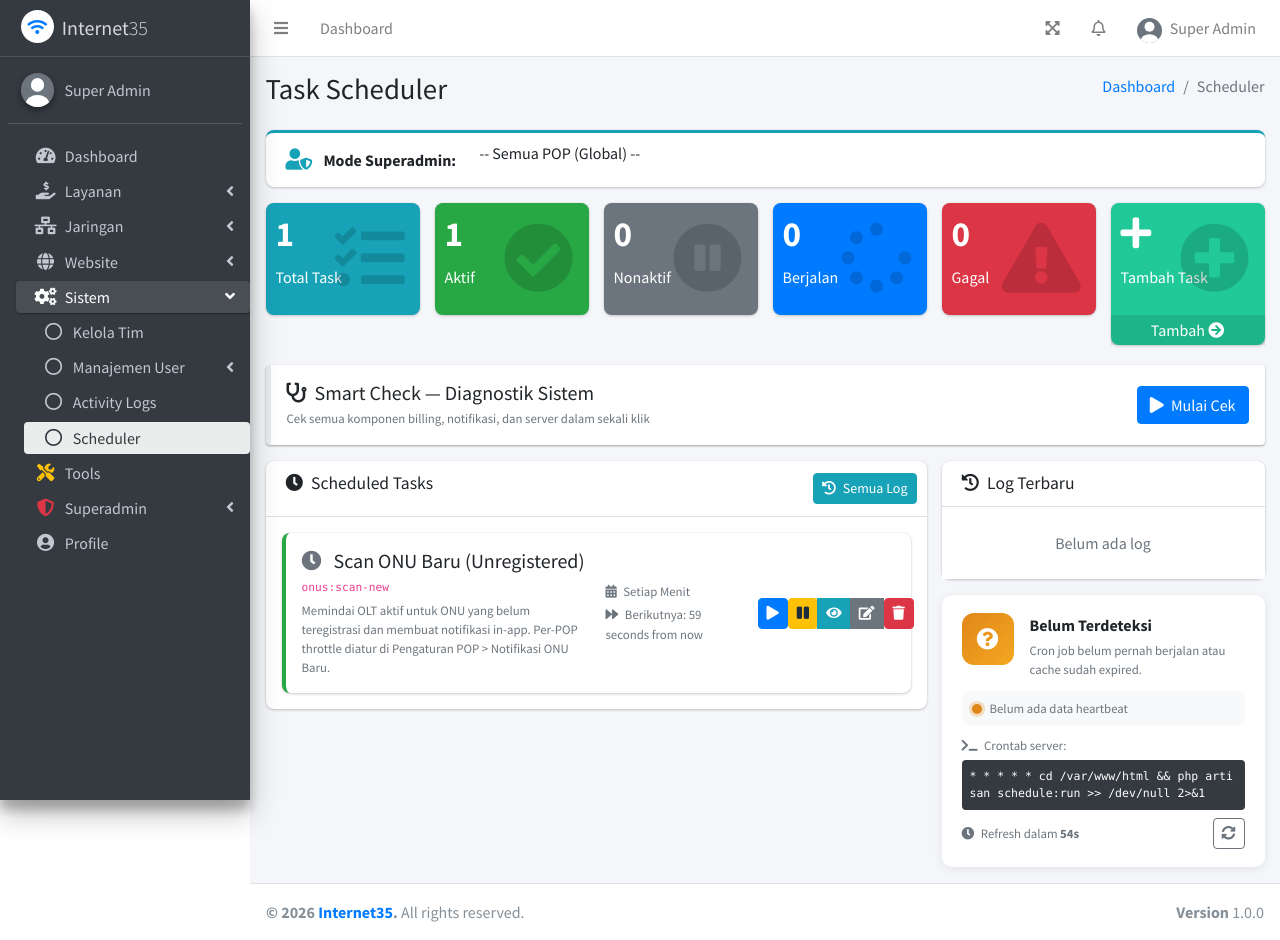
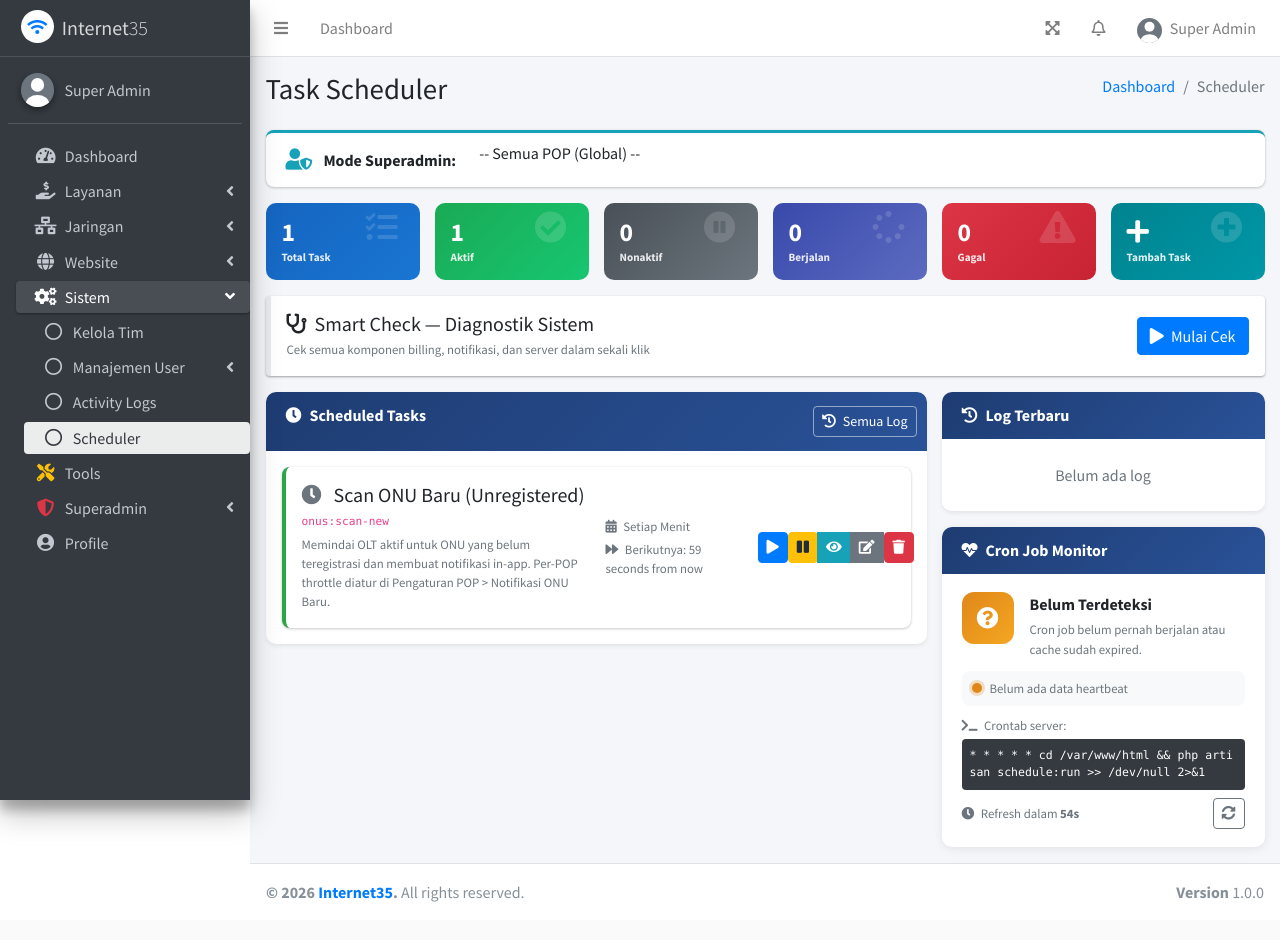
Before and after one commit to chandra35/internet35, a Laravel app: page /admin/scheduler in a window 1280 px wide. After the commit the page ends 902 px from the top, so only its background shows below. Run offline with Laravel 12, Linux system fonts and the light colour scheme; the visitor is signed in with stand-in values (Sample User, id 1); data comes from the database, SQL or seed files in the repository; data that the repository does not hold is empty; parts of the project's set-up code (start-up, migrations or seed data) failed here and were passed over; some libraries are stand-ins or nearby versions.

Commit message:
feat: restyle scheduler page to match customers page UI (gradient stat-cards, dark blue card headers)

```diff
--- a/resources/views/admin/scheduler/index.blade.php
+++ b/resources/views/admin/scheduler/index.blade.php
@@ -11,17 +11,34 @@
 
 @push('css')
 <style>
+    /* Portal-style stat cards (matches customers page) */
     .stat-card {
-        transition: all 0.3s ease;
+        border-radius: 10px; padding: 14px 16px 12px; color: #fff;
+        position: relative; overflow: hidden;
+        transition: transform 0.18s, box-shadow 0.18s;
+        display: block;
     }
-    .stat-card:hover {
-        transform: translateY(-3px);
-        box-shadow: 0 5px 15px rgba(0,0,0,0.1);
+    .stat-card:hover { transform: translateY(-3px); box-shadow: 0 7px 22px rgba(0,0,0,0.22); }
+    .stat-card .sc-icon { position: absolute; right: 12px; top: 10px; font-size: 32px; opacity: 0.14; pointer-events: none; }
+    .stat-card .sc-value { font-size: 1.6rem; font-weight: 700; line-height: 1.2; }
+    .stat-card .sc-label { font-size: 0.7rem; opacity: 0.88; margin-top: 2px; }
+    .stat-blue   { background: linear-gradient(135deg, #1565c0, #1976d2); }
+    .stat-green  { background: linear-gradient(135deg, #1aaa55, #17c671); }
+    .stat-grey   { background: linear-gradient(135deg, #495057, #6c757d); }
+    .stat-indigo { background: linear-gradient(135deg, #3949ab, #5c6bc0); }
+    .stat-red    { background: linear-gradient(135deg, #dc3545, #c82333); }
+    .stat-teal   { background: linear-gradient(135deg, #00838f, #0097a7); }
+    /* Scheduler card headers — dark blue gradient (matches customers page .card-customers) */
+    .card-scheduler { border: none !important; border-radius: 10px !important; overflow: hidden; }
+    .card-scheduler > .card-header {
+        background: linear-gradient(135deg, #1e3c72 0%, #2a5298 100%);
+        border-bottom: none; padding: 14px 20px;
     }
-    /* Cron Monitor Card — tools page style */
+    .card-scheduler > .card-header .card-title { color: white; font-size: 1rem; font-weight: 600; }
+    .card-scheduler > .card-header .btn { background: transparent; border-color: rgba(255,255,255,0.5); color: white; }
+    .card-scheduler > .card-header .btn:hover { background: rgba(255,255,255,0.15); }
+    /* Cron Monitor Card */
     .cron-card {
-        border: none;
-        border-radius: 10px;
         box-shadow: 0 2px 10px rgba(0,0,0,0.08);
         transition: box-shadow 0.2s, transform 0.2s;
     }
@@ -227,74 +244,47 @@
 @endif
 
 <!-- Statistics -->
-<div class="row">
-    <div class="col-lg-2 col-6">
-        <div class="small-box bg-info stat-card">
-            <div class="inner">
-                <h3>{{ $stats['total'] }}</h3>
-                <p>Total Task</p>
-            </div>
-            <div class="icon">
-                <i class="fas fa-tasks"></i>
-            </div>
+<div class="row mb-3">
+    <div class="col-6 col-lg-2 mb-2 mb-lg-0">
+        <div class="stat-card stat-blue">
+            <i class="fas fa-tasks sc-icon"></i>
+            <div class="sc-value">{{ $stats['total'] }}</div>
+            <div class="sc-label">Total Task</div>
         </div>
     </div>
-    <div class="col-lg-2 col-6">
-        <div class="small-box bg-success stat-card">
-            <div class="inner">
-                <h3>{{ $stats['enabled'] }}</h3>
-                <p>Aktif</p>
-            </div>
-            <div class="icon">
-                <i class="fas fa-check-circle"></i>
-            </div>
+    <div class="col-6 col-lg-2 mb-2 mb-lg-0">
+        <div class="stat-card stat-green">
+            <i class="fas fa-check-circle sc-icon"></i>
+            <div class="sc-value">{{ $stats['enabled'] }}</div>
+            <div class="sc-label">Aktif</div>
         </div>
     </div>
-    <div class="col-lg-2 col-6">
-        <div class="small-box bg-secondary stat-card">
-            <div class="inner">
-                <h3>{{ $stats['disabled'] }}</h3>
-                <p>Nonaktif</p>
-            </div>
-            <div class="icon">
-                <i class="fas fa-pause-circle"></i>
-            </div>
+    <div class="col-6 col-lg-2 mb-2 mb-lg-0">
+        <div class="stat-card stat-grey">
+            <i class="fas fa-pause-circle sc-icon"></i>
+            <div class="sc-value">{{ $stats['disabled'] }}</div>
+            <div class="sc-label">Nonaktif</div>
         </div>
     </div>
-    <div class="col-lg-2 col-6">
-        <div class="small-box bg-primary stat-card">
-            <div class="inner">
-                <h3>{{ $stats['running'] }}</h3>
-                <p>Berjalan</p>
-            </div>
-            <div class="icon">
-                <i class="fas fa-spinner"></i>
-            </div>
+    <div class="col-6 col-lg-2 mb-2 mb-lg-0">
+        <div class="stat-card stat-indigo">
+            <i class="fas fa-spinner sc-icon"></i>
+            <div class="sc-value">{{ $stats['running'] }}</div>
+            <div class="sc-label">Berjalan</div>
         </div>
     </div>
-    <div class="col-lg-2 col-6">
-        <div class="small-box bg-danger stat-card">
-            <div class="inner">
-                <h3>{{ $stats['failed'] }}</h3>
-                <p>Gagal</p>
-            </div>
-            <div class="icon">
-                <i class="fas fa-exclamation-triangle"></i>
-            </div>
+    <div class="col-6 col-lg-2 mb-2 mb-lg-0">
+        <div class="stat-card stat-red">
+            <i class="fas fa-exclamation-triangle sc-icon"></i>
+            <div class="sc-value">{{ $stats['failed'] }}</div>
+            <div class="sc-label">Gagal</div>
         </div>
     </div>
-    <div class="col-lg-2 col-6">
-        <div class="small-box bg-teal stat-card">
-            <div class="inner">
-                <h3><i class="fas fa-plus"></i></h3>
-                <p>Tambah Task</p>
-            </div>
-            <div class="icon">
-                <i class="fas fa-plus-circle"></i>
-            </div>
-            <a href="#" class="small-box-footer" data-toggle="modal" data-target="#createModal">
-                Tambah <i class="fas fa-arrow-circle-right"></i>
-            </a>
+    <div class="col-6 col-lg-2 mb-2 mb-lg-0">
+        <div class="stat-card stat-teal" style="cursor:pointer;" data-toggle="modal" data-target="#createModal">
+            <i class="fas fa-plus-circle sc-icon"></i>
+            <div class="sc-value"><i class="fas fa-plus"></i></div>
+            <div class="sc-label">Tambah Task</div>
         </div>
     </div>
 </div>
@@ -315,13 +305,13 @@
 <div class="row">
     <!-- Tasks List -->
     <div class="col-md-8">
-        <div class="card">
+        <div class="card card-scheduler shadow-sm">
             <div class="card-header">
                 <h3 class="card-title">
                     <i class="fas fa-clock mr-2"></i>Scheduled Tasks
                 </h3>
                 <div class="card-tools">
-                    <a href="{{ route('admin.scheduler.logs') }}" class="btn btn-info btn-sm">
+                    <a href="{{ route('admin.scheduler.logs') }}" class="btn btn-sm">
                         <i class="fas fa-history mr-1"></i> Semua Log
                     </a>
                 </div>
@@ -420,7 +410,7 @@
 
     <!-- Recent Logs -->
     <div class="col-md-4">
-        <div class="card">
+        <div class="card card-scheduler shadow-sm">
             <div class="card-header">
                 <h3 class="card-title">
                     <i class="fas fa-history mr-2"></i>Log Terbaru
@@ -464,7 +454,12 @@
         </div>
 
         <!-- Cron Job Monitor -->
-        <div class="card cron-card">
+        <div class="card card-scheduler cron-card">
+            <div class="card-header">
+                <h3 class="card-title">
+                    <i class="fas fa-heartbeat mr-2"></i>Cron Job Monitor
+                </h3>
+            </div>
             <div class="card-body" style="padding: 18px 20px;">
 
                 {{-- Icon + Status --}}
```
